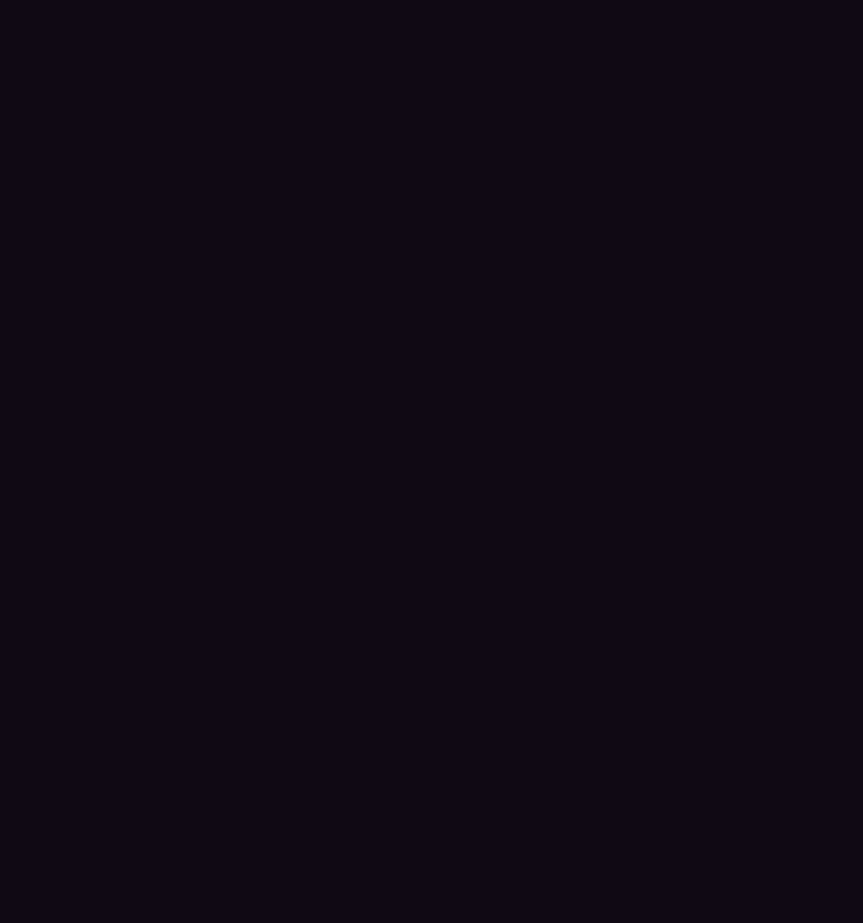
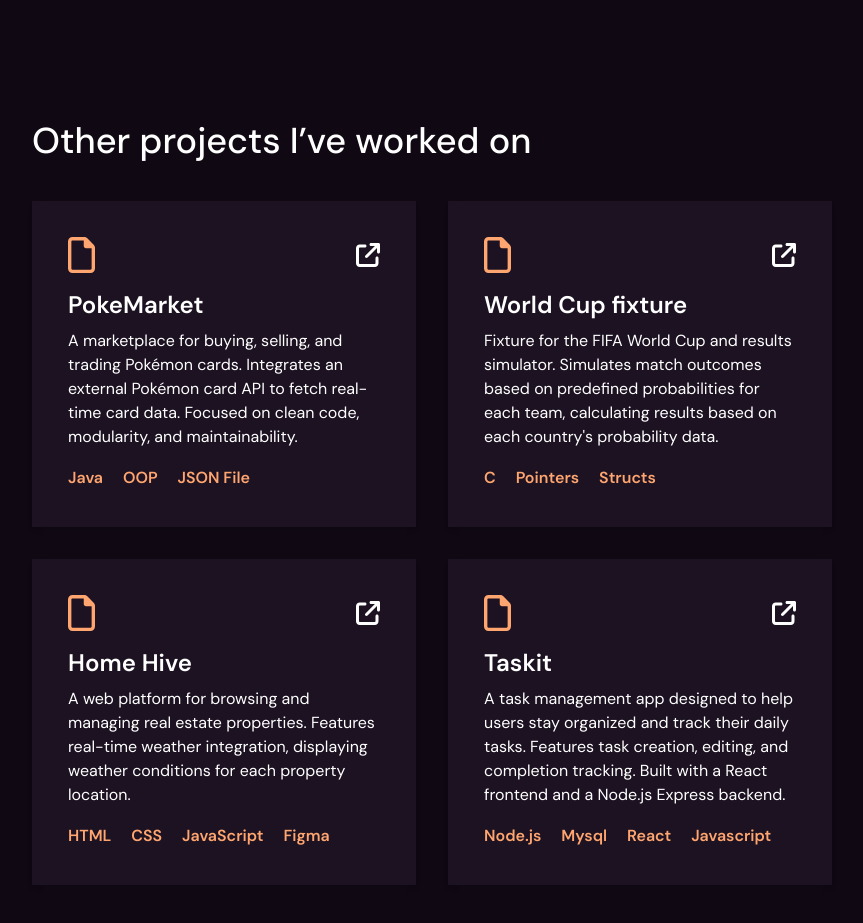
Before and after one commit to magalimou/magalimou.github.io, a React (Vite) app: page / in a window 1280 px wide. Shown: the part 2460-3383 px from the top of the page, without its empty margins (208-1071 px from the left). Before the commit the page ends 2581 px from the top, so only its background shows below. Built offline with nearby package versions, Linux system fonts and the light colour scheme.

Commit message:
feat: start side projects section

```diff
--- a/src/App.jsx
+++ b/src/App.jsx
@@ -4,6 +4,9 @@ import './styles/global.css'
 import Header from './components/layout/Header'
 import Hero from './components/sections/Hero'
 import Projects from './components/sections/Projects'
+import SideProjects from './components/sections/SideProjects'
+
+import SideProjectCard from './components/ui/SideProjectCard'
 
 function App() {
 
@@ -12,6 +15,7 @@ function App() {
       <Header />
       <Hero />
       <Projects />
+      <SideProjects />
 
     </>
   )
--- /dev/null
+++ b/src/components/sections/SideProjects.jsx
@@ -0,0 +1,44 @@
+import SideProjectCard from "../ui/SideProjectCard";
+
+const sideProjects = [
+    {
+    title: "PokeMarket",
+    description: "A marketplace for buying, selling, and trading Pokémon cards. Integrates an external Pokémon card API to fetch real-time card data. Focused on clean code, modularity, and maintainability.",
+    techStack: ["Java", "OOP", "JSON File"],
+    link: "#",
+    },
+    {
+    title: "World Cup fixture",
+    description: "Fixture for the FIFA World Cup and results simulator. Simulates match outcomes based on predefined probabilities for each team, calculating results based on each country's probability data.",
+    techStack: ["C", "Pointers", "Structs"],
+    link: "#",
+    },
+    {
+    title: "Home Hive",
+    description: "A web platform for browsing and managing real estate properties. Features real-time weather integration, displaying weather conditions for each property location.",
+    techStack: ["HTML", "CSS", "JavaScript", "Figma"],
+    link: "#",
+    },
+    {
+        title: "Taskit",
+        description: "A task management app designed to help users stay organized and track their daily tasks. Features task creation, editing, and completion tracking. Built with a React frontend and a Node.js Express backend.",
+        techStack: ["Node.js", "Mysql", "React", "Javascript"],
+        link: "#",
+    },
+];
+
+const SideProjects = () => {
+
+    return (
+        <section className="px-6 sm:px-12 md:px-20 lg:px-40 xl:px-60 pb-10">
+        <h2 className="text-2xl sm:text-3xl md:text-4xl lg:text-4xl font-medium mb-6 sm:mb-8 md:mb-10">Other projects I’ve worked on</h2>
+        <div className="grid grid-cols-1 md:grid-cols-2 gap-8">
+            {sideProjects.map((project, index) => (
+                <SideProjectCard key={index} {...project} />
+            ))}
+        </div>
+        </section>
+    );
+}
+
+export default SideProjects;
--- /dev/null
+++ b/src/components/ui/SideProjectCard.jsx
@@ -0,0 +1,28 @@
+import React from "react";
+
+import { FontAwesomeIcon } from '@fortawesome/react-fontawesome'
+import {faArrowUpRightFromSquare} from "@fortawesome/free-solid-svg-icons";
+import {faFile} from "@fortawesome/free-regular-svg-icons";
+
+
+const SideProjectCard = ({ title, description, techStack, repoLink, liveLink }) => {
+    return (
+      <div className="bg-[#1C1222] p-9 shadow-md ">
+        <div className="flex justify-between items-center">
+            <FontAwesomeIcon className="text-[#FFA56F] text-4xl" icon={faFile}></FontAwesomeIcon>
+            <FontAwesomeIcon className="text-2xl" icon={faArrowUpRightFromSquare} />
+        </div>
+        <div>
+            <h3 className="text-white text-2xl font-semibold mt-4">{title} </h3>
+            <p className="text-base mt-2 mb-4"> {description}</p>
+            <div className="">
+            {techStack.map((tech,index) => (
+                <span key={index} className="text-base font-semibold text-[#FFA56F] mr-4" >{tech} </span>
+            ))}
+            </div>
+        </div>
+      </div>
+    );
+  };
+
+export default SideProjectCard;
```
